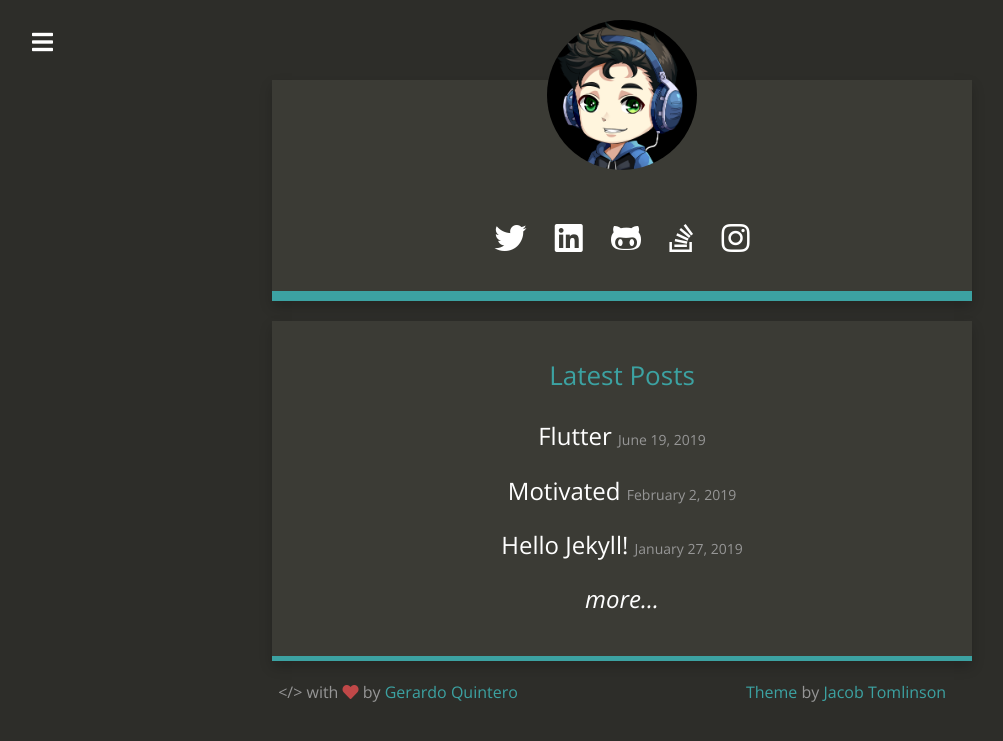
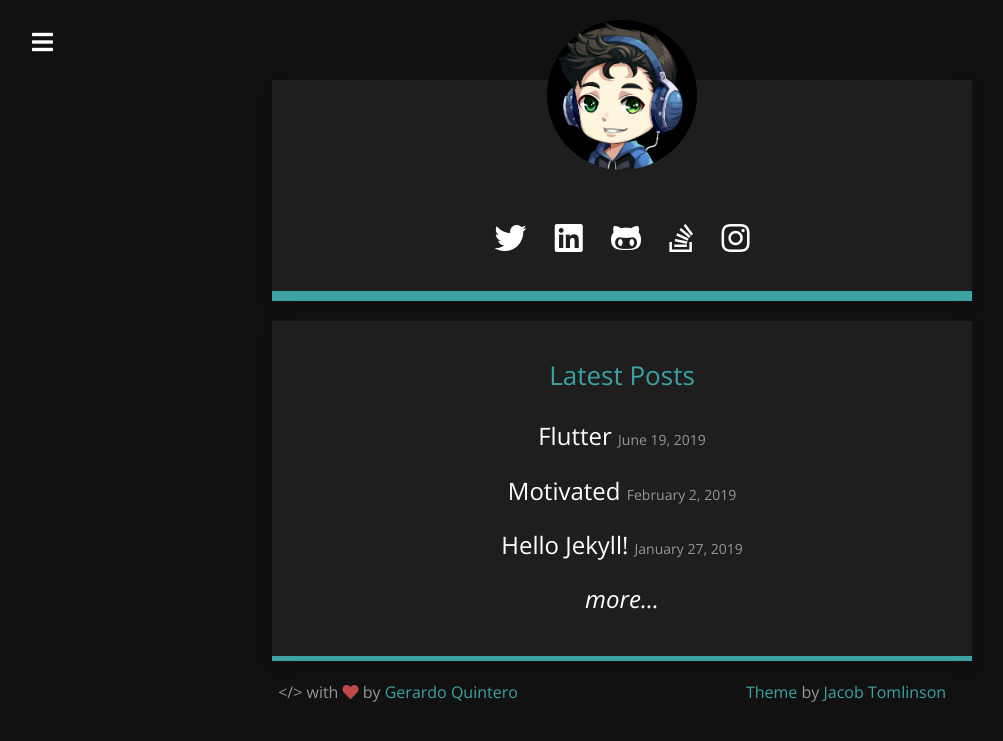
Before and after one commit to jerryq27/jerryq27.github.io, a Jekyll site: the page built from index.html, in a window 1280 px wide. Shown: the top 741 px of the page, without its empty margins (18-1021 px from the left). Built offline with Jekyll 4.4.1, drawn with Linux system fonts in a browser that asks for light colours; nearby versions of some CDN libraries.

Commit message:
Changed the dark theme's pallete colors.

```diff
--- a/css/style.scss
+++ b/css/style.scss
@@ -18,11 +18,11 @@ $reddit: #cee3f8;
 $rss: #eea33a;
 
 $darker: #21211E;
-$dark: #2D2D29;
-$medium: #3B3B35;
+$background-color: #111111; //#2D2D29;
+$content-background-color: #1E1E1E;//#3B3B35;
 $light-medium: #969696;
 $dark-blue: #215A6D;
-$light-blue: #3CA2A2;
+$accent-color: #3CA2A2;
 $green: #92C7A3;
 $light: #DFECE6;
 $white: #FFFFFF;
@@ -47,7 +47,7 @@ html {
 body {
 	font-family: 'Open Sans', sans-serif;
 	font-weight: 300;
-	background-color: $dark;
+	background-color: $background-color;
 	color: $white;
 	font-size: 16px;
 	height: 100%;
@@ -56,7 +56,7 @@ body {
 
 a,
 a:active {
-	color: $light-blue;
+	color: $accent-color;
 	text-decoration: none;
 }
 
@@ -124,7 +124,7 @@ ul {
 	cursor: pointer;
 	line-height: 1em;
 	padding: 10px;
-	background-color: $dark;
+	background-color: $background-color;
 	z-index: 100;
 
 	@media (min-width: $screen-sm-min) {
@@ -134,14 +134,14 @@ ul {
 }
 
 .content-panel {
-	background-color: $medium;
+	background-color: $content-background-color;
 	padding-top: 20px;
 	padding-bottom: 20px;
 	padding-left: 30px;
 	padding-right: 30px;
 	margin-top: 20px;
 	box-shadow: 0px 0px 0px 0px, 0px 6px 12px rgba(0, 0, 0, 0.2);
-	border-bottom: 5px solid $light-blue;
+	border-bottom: 5px solid $accent-color;
 }
 
 #my-menu {
@@ -156,7 +156,7 @@ ul {
 	}
 
 	a:hover {
-		color: $light-blue;
+		color: $accent-color;
 	}
 
 	.pages {
@@ -266,13 +266,13 @@ ul {
 	}
 
 	.content-panel:nth-of-type(1) {
-		border-bottom: 10px solid $light-blue;
+		border-bottom: 10px solid $accent-color;
 	}
 
 	#typed,
 	.author-header {
 		font-family: 'Montserrat', sans-serif;
-		color: $light-blue;
+		color: $accent-color;
 		margin-top: 0px;
 		padding-top: 15px;
 		font-size: 30px;
@@ -321,7 +321,7 @@ ul {
 
 		h2 {
 			margin-bottom: 30px;
-			color: $light-blue;
+			color: $accent-color;
 			font-size: 26px;
 		}
 
@@ -362,7 +362,7 @@ ul {
 		}
 
 		a:hover {
-			color: $light-blue;
+			color: $accent-color;
 		}
 	}
 
@@ -392,7 +392,7 @@ ul {
 		}
 
 		a:hover {
-			color: $light-blue;
+			color: $accent-color;
 		}
 
 		ul {
@@ -437,7 +437,7 @@ ul {
 		margin: 2px;
 		margin-top: 50px;
 
-		color: $dark;
+		color: $background-color;
 		background-color: $white;
 
 		border: 1px solid #adc5cf;
@@ -502,7 +502,7 @@ ul {
 		}
 
 		a:hover {
-			color: $light-blue;
+			color: $accent-color;
 		}
 
 		h4 {
@@ -732,7 +732,7 @@ ul {
 				}
 
 				a:hover {
-					color: $light-blue;
+					color: $accent-color;
 				}
 
 			}
@@ -841,7 +841,7 @@ ul {
 		margin-top: 30px;
 
 		a {
-			color: $light-blue;
+			color: $accent-color;
 		}
 	}
 
@@ -882,8 +882,8 @@ ul {
 }
 
 .btn-categories {
-	background-color: $light-blue;
-	border-color: $light-blue;
+	background-color: $accent-color;
+	border-color: $accent-color;
 	color: $white;
 
 	&:hover {
@@ -906,11 +906,11 @@ ul {
 }
 
 .dropdown-menu {
-	background-color: $light-blue;
+	background-color: $accent-color;
 	color: $white;
 
 	>li>a {
-		background-color: $light-blue;
+		background-color: $accent-color;
 		color: $white;
 
 		&:hover {
```
